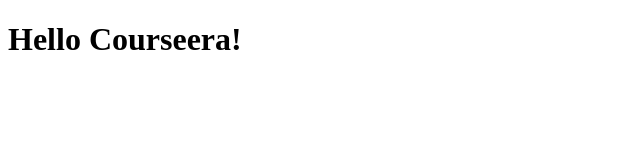
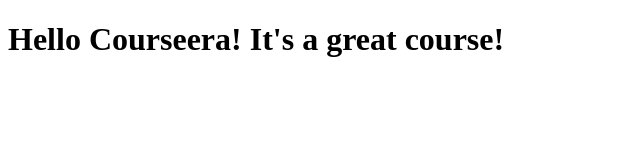
Before and after one commit to Shardul123/Fullstack-Course, a plain HTML site: page site/index.html in a window 1280 px wide. Shown: the whole page, without its empty margins (0-640 px from the left). Drawn offline with Linux system fonts and the light colour scheme.

Commit message:
Small addition to page content

```diff
--- a/site/index.html
+++ b/site/index.html
@@ -6,6 +6,6 @@
 	<title>Hello Courseera!</title>
 </head>
 <body>
-	<h1>Hello Courseera!</h1>
+	<h1>Hello Courseera! It's a great course!</h1>
 </body>
 </html>
```
